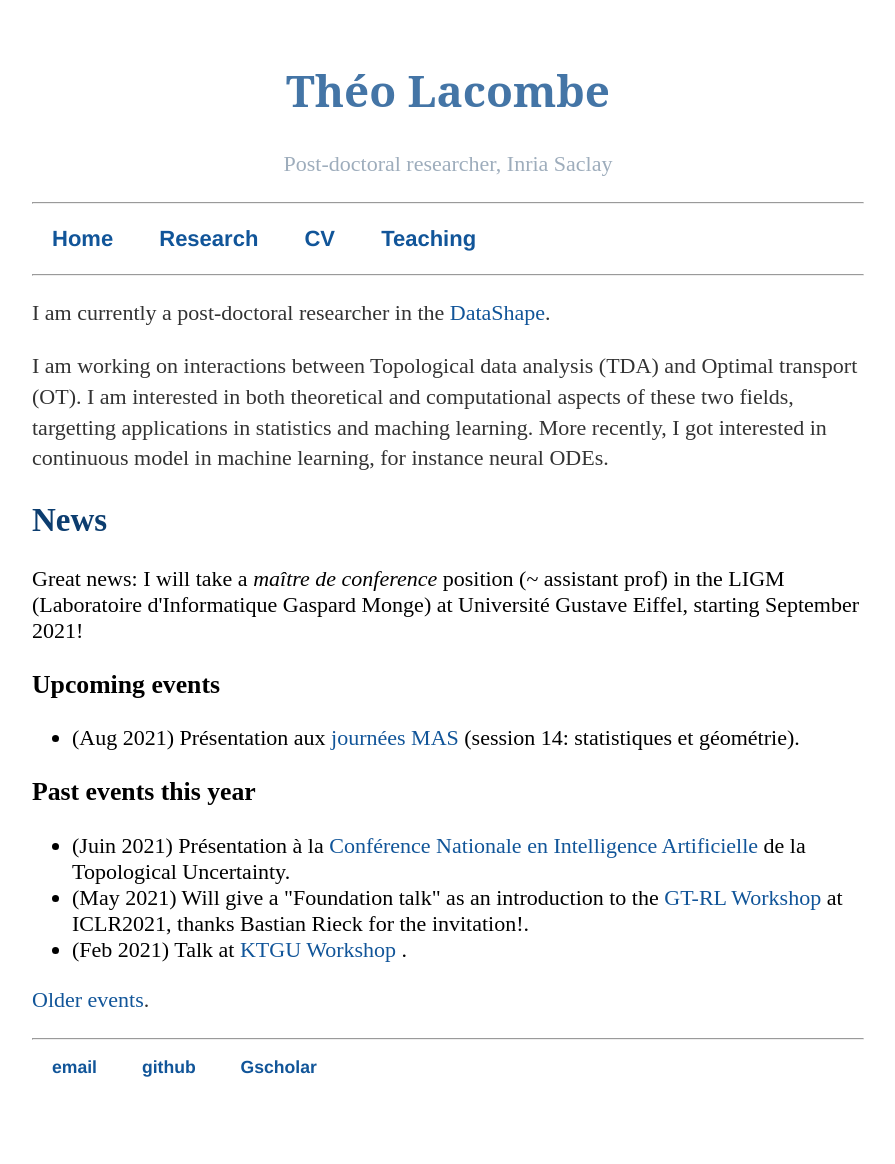
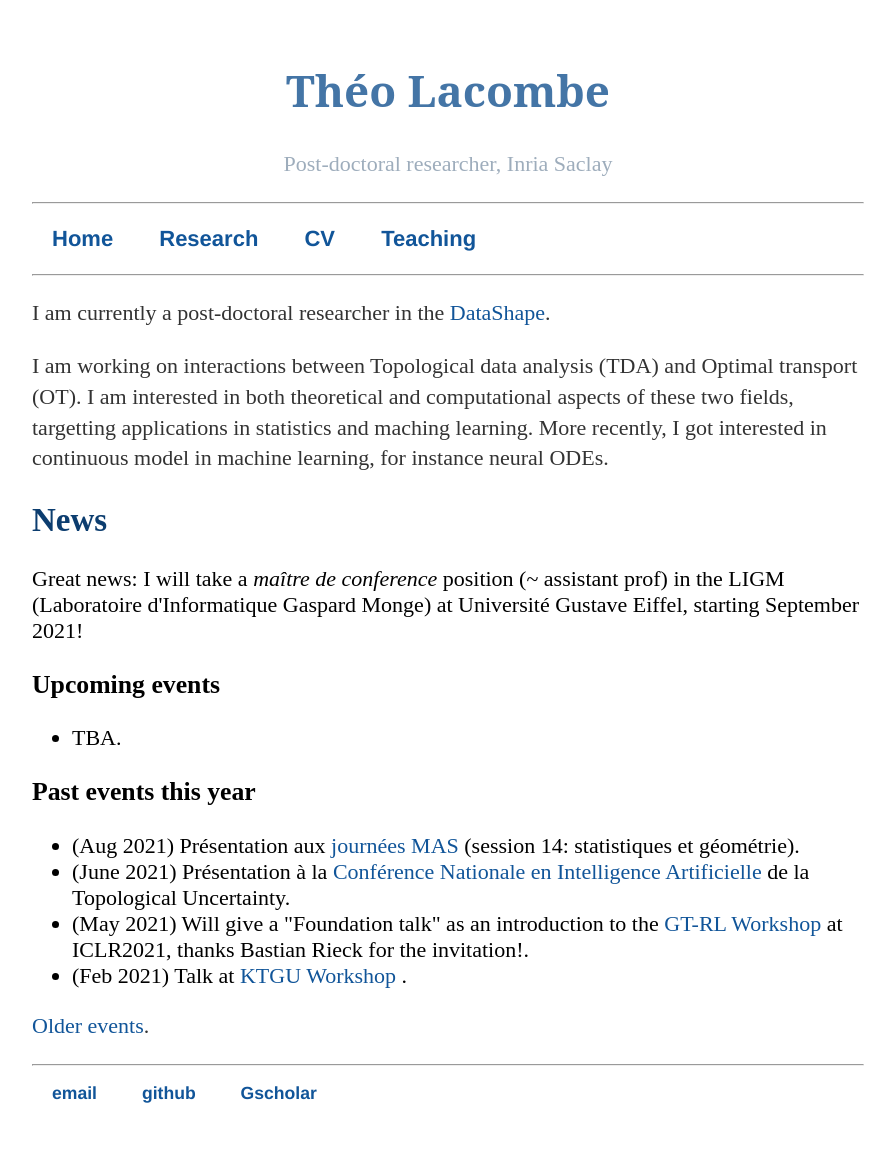
Before and after one commit to tlacombe/tlacombe.github.io, a Jekyll site: the page built from index.html, in a window 1280 px wide. Shown: the whole page, without its empty margins (192-1087 px from the left). Built offline with Jekyll 4.4.1, drawn with Linux system fonts in a browser that asks for light colours; before the commit the page ends 1138 px from its top, so only the background shows below that.

Commit message:
update news

```diff
--- a/index.html
+++ b/index.html
@@ -13,12 +13,13 @@ title: Théo Lacombe's webpage
     	Great news: I will take a <i>maître de conference</i> position (~ assistant prof) in the LIGM (Laboratoire d'Informatique Gaspard Monge) at Université Gustave Eiffel, starting September 2021!
 	<h3> Upcoming events</h3>
 	<ul>
-		<li> (Aug 2021) Présentation aux <a href='https://mas2020.sciencesconf.org/'>journées MAS</a> (session 14: statistiques et géométrie).
+		<li>TBA.</li>
 	</ul>
 
         <h3> Past events this year</h3>
 	<ul>
-		<li> (Juin 2021) Présentation à la <a href='https://www.pfia2021.fr/conferences/cnia/'>Conférence Nationale en Intelligence Artificielle </a> de la Topological Uncertainty.</li>
+		<li> (Aug 2021) Présentation aux <a href='https://mas2020.sciencesconf.org/'>journées MAS</a> (session 14: statistiques et géométrie).
+		<li> (June 2021) Présentation à la <a href='https://www.pfia2021.fr/conferences/cnia/'>Conférence Nationale en Intelligence Artificielle </a> de la Topological Uncertainty.</li>
 		<li>(May 2021) Will give a "Foundation talk" as an introduction to the <a href="https://gt-rl.github.io/">GT-RL Workshop</a> at ICLR2021, thanks Bastian Rieck for the invitation!.</li>
 		<li> (Feb 2021) Talk at <a href='https://www.math.kyoto-u.ac.jp/~k.takao/KTGU/6thWorkshop/'>KTGU Workshop </a>.</li>
 	</ul>
```
